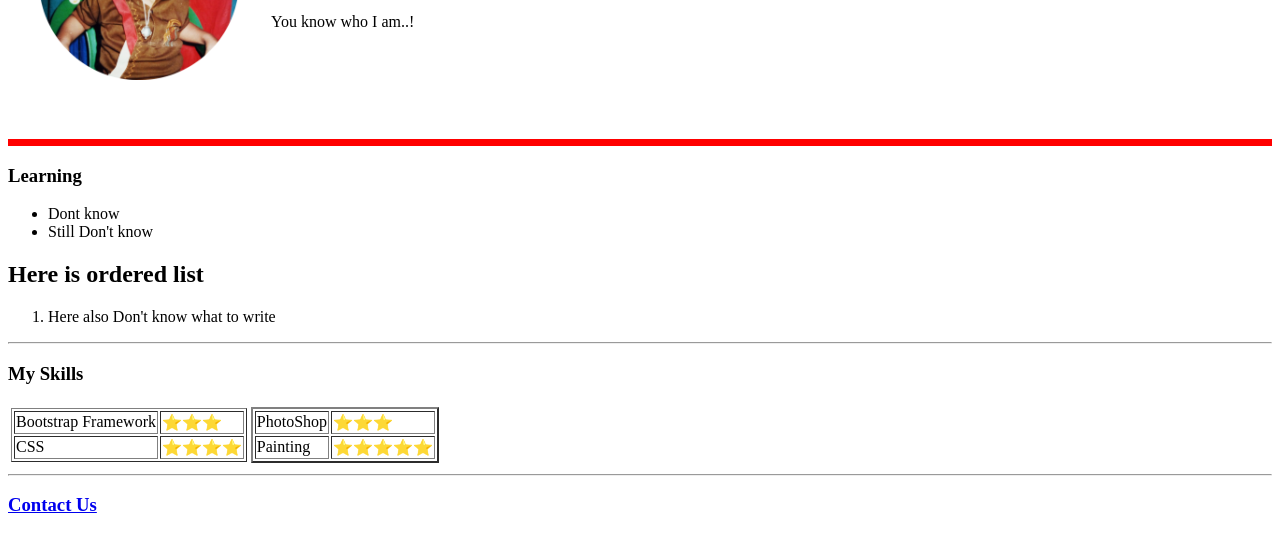
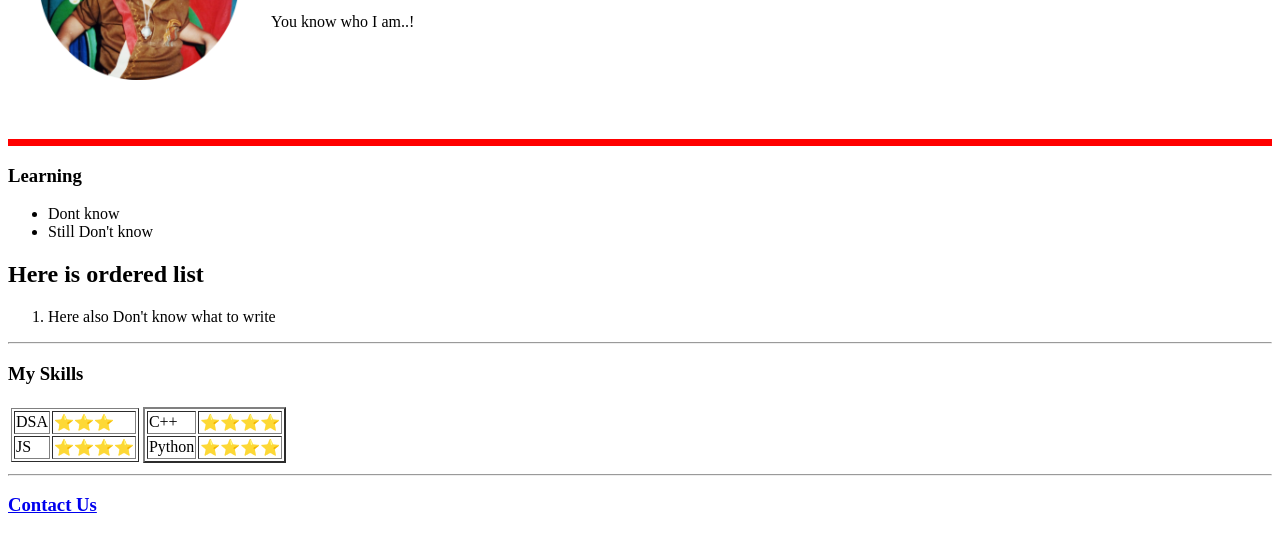
Before and after one commit to JM4n0jkum4r/cv, a plain HTML site: page index.html in a window 1280 px wide. Shown: the part 175-724 px from the top of the page. Drawn offline with Linux system fonts and the light colour scheme.

Commit message:
Update index.html

```diff
--- a/index.html
+++ b/index.html
@@ -32,13 +32,13 @@
             <td>
        <table border="1">
         <tr>
-            <td>Bootstrap Framework</td>
+            <td>DSA</td>
             <td>⭐⭐⭐ </td>
 
 
         </tr>
         <tr>
-            <td>CSS</td>
+            <td>JS</td>
             <td>⭐⭐⭐⭐</td>
         </tr>
     </table>
@@ -46,12 +46,12 @@
     <td>
         <table border="2">
         <tr>
-        <td>PhotoShop</td>
-            <td>⭐⭐⭐</td>
+        <td>C++</td>
+            <td>⭐⭐⭐⭐</td>
         </tr>
         <tr>
-            <td>Painting</td>
-            <td>⭐⭐⭐⭐⭐</td>
+            <td>Python</td>
+            <td>⭐⭐⭐⭐</td>
         </tr>
     </table>
         </td>
```
